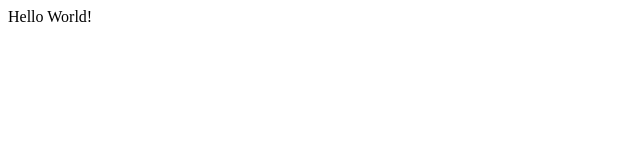
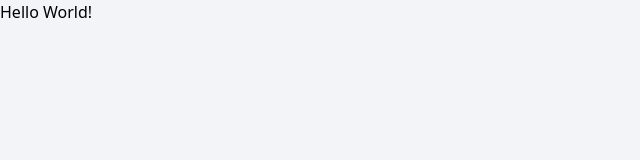
Before and after one commit to Damiantokarski/advertising-text-generator, a React app in the folder frontend/: page / in a window 1280 px wide. Shown: the top 160 px of the page, without its empty margins (0-640 px from the left). Built offline with nearby package versions, Linux system fonts and the light colour scheme; the HTML template or start-up script is replaced by a standard one.

Commit message:
Add tailwind and color styles

```diff
--- a/frontend/src/App.css
+++ b/frontend/src/App.css
@@ -0,0 +1,27 @@
+@import "tailwindcss";
+
+@theme {
+    --text-tiny: 10px;
+    --color-yellow: #ffc107;
+    --color-primary-blue: #0c8ce9;
+    --color-primary-blue-sky: #68b6ef;
+    --color-primary-blue-hover: #0a78c7;
+    --color-main: #f5f7fa;
+    --color-surface: #ffffff;
+    --color-primary-text: #1c1c1e;
+    --color-secondary-text: #6b7280;
+    --color-divider: #d1d5db;
+    --color-grass: #4caf50;
+    --color-amber: #f59e0b;
+    --color-fire: #dc3545;
+
+    --color-background: #f2f4f7;
+    --color-section: #f8fafc;
+    --color-panel: #f8fafc;
+}
+
+html {
+    width: 100%;
+    height: 100%;
+    background: #f2f4f7;
+}
```
